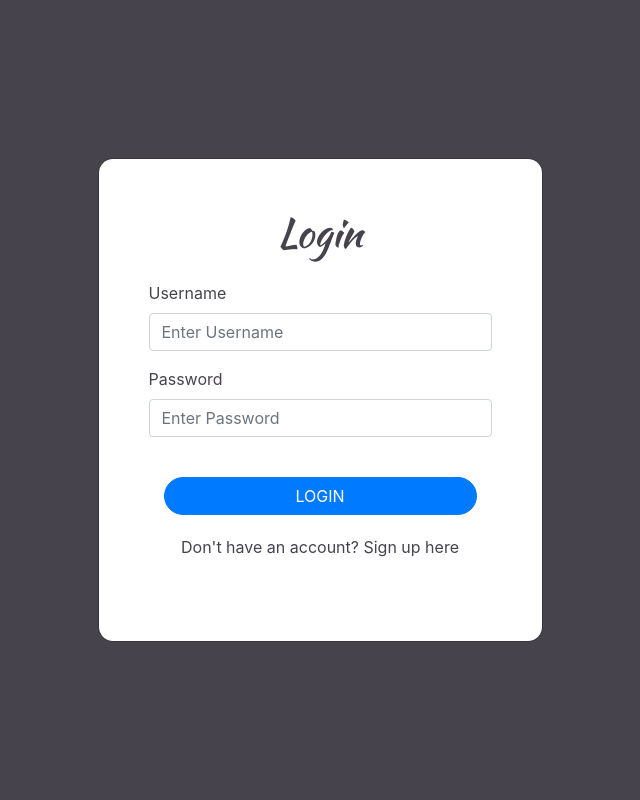
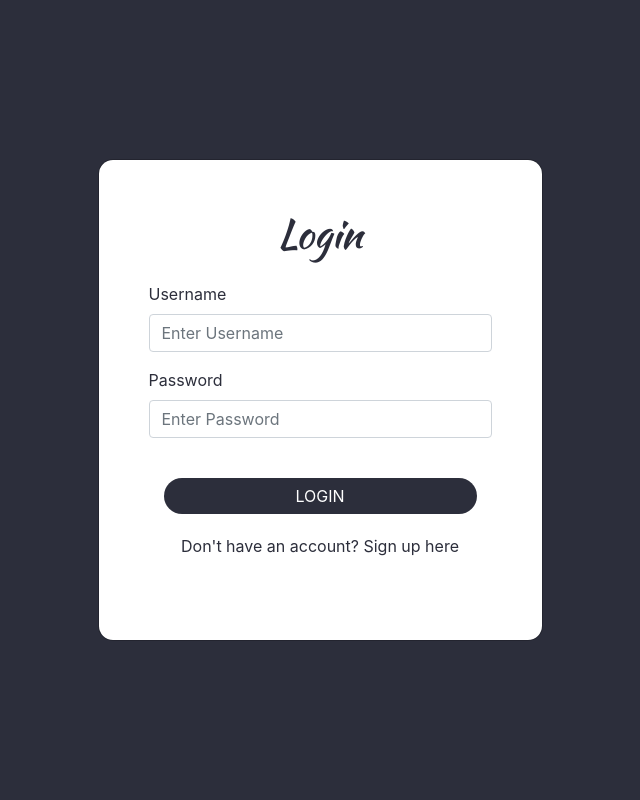
Before and after one commit to anirudh-248/bnb_hackathon, a Django app: page /login in a window 1280 px wide. Shown: the whole page, without its empty margins (320-960 px from the left). Run offline with Django 5.2, Linux system fonts and the light colour scheme; some libraries are stand-ins or nearby versions.

```diff
--- a/templates/login.html
+++ b/templates/login.html
@@ -22,35 +22,35 @@
       }
    </style>
 </head>
-<body style="background-color: rgb(71, 67, 76);">
+<body style="background-color: #2c2e3b;">
    <div class="container">
       <div class="row">
          <div class="col-md-5 mx-auto">
             <div id="first">
                <div class="myform form " style="background-color: white; padding: 50px; border-radius: 15px;">
                   <div class="logo mb-3">
-                     <div class="col-md-12 text-center" style="color:rgb(71, 67, 76);">
+                     <div class="col-md-12 text-center" style="color:#2c2e3b;">
                         <h1>Login</h1>
                      </div>
                   </div>
                   {% for msg in messages %}
-                     <h3 style="color:rgb(71, 67, 76);">{{ msg }}</h3>
+                     <h3 style="color:#2c2e3b;">{{ msg }}</h3>
                   {% endfor %}
                   <form action="login" method="POST" name="login">
                      {% csrf_token %}
-                     <div class="form-group" style="color:rgb(71, 67, 76);">
+                     <div class="form-group" style="color:#2c2e3b;">
                         <label for="exampleInputEmail1">Username</label>
                         <input type="text" name="username"  class="form-control" id="email" aria-describedby="emailHelp" placeholder="Enter Username">
                      </div>
                      <div class="form-group">
-                        <label for="exampleInputEmail1" style="color:rgb(71, 67, 76);">Password</label>
+                        <label for="exampleInputEmail1" style="color:#2c2e3b;">Password</label>
                         <input type="password" name="password" id="password"  class="form-control" aria-describedby="emailHelp" placeholder="Enter Password">
                      </div>
-                     <div class="col-md-12 text-center " style="color:rgb(71, 67, 76); margin-top: 40px;">
-                        <button type="submit" class=" btn btn-block mybtn btn-primary tx-tfm">Login</button>
+                     <div class="col-md-12 text-center " style="color:#2c2e3b; margin-top: 40px;">
+                        <button type="submit" class=" btn btn-block mybtn btn-primary tx-tfm" style="background-color: #2c2e3b;color: white;border-radius: 25px;border: none;">Login</button>
                      </div>
-                     <div class="form-group1" style="color:rgb(71, 67, 76); margin-top: 20px; ">
-                        <p class="text-center">Don't have an account? <a href="register" id="signup" style="color:rgb(71, 67, 76)">Sign up here</a></p>
+                     <div class="form-group1" style="color:#2c2e3b; margin-top: 20px; ">
+                        <p class="text-center">Don't have an account? <a href="register" id="signup" style="color:#2c2e3b">Sign up here</a></p>
                      </div>
                   </form>
                </div>
```
Also changed, not shown: templates/add-item.html (+12 -12 lines), templates/contact.html (+9 -9 lines), templates/register.html (+11 -11 lines).
